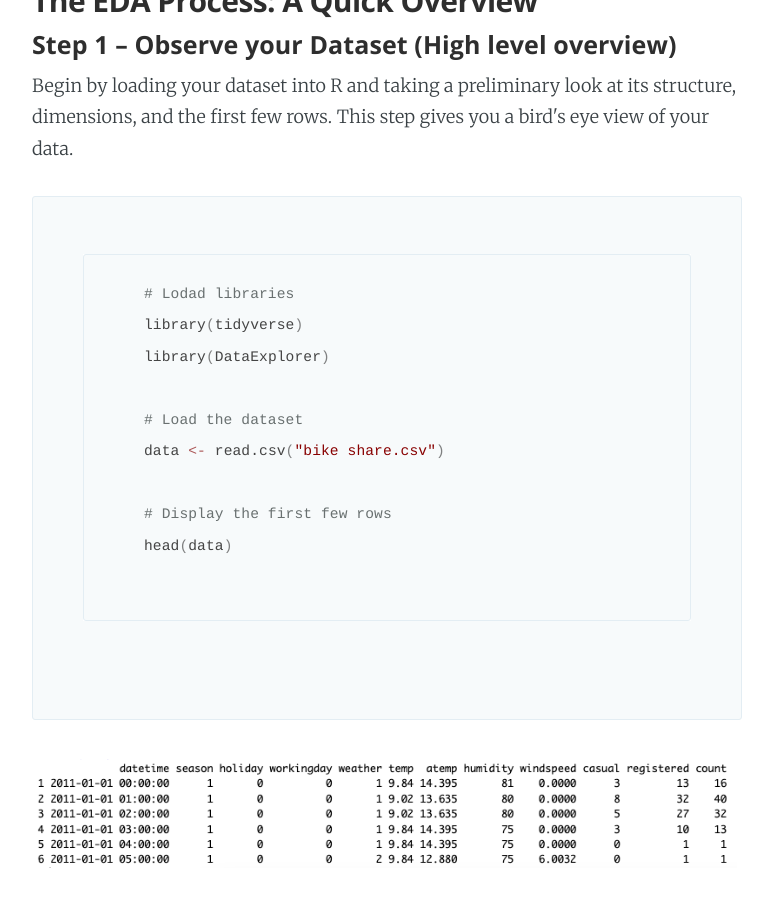
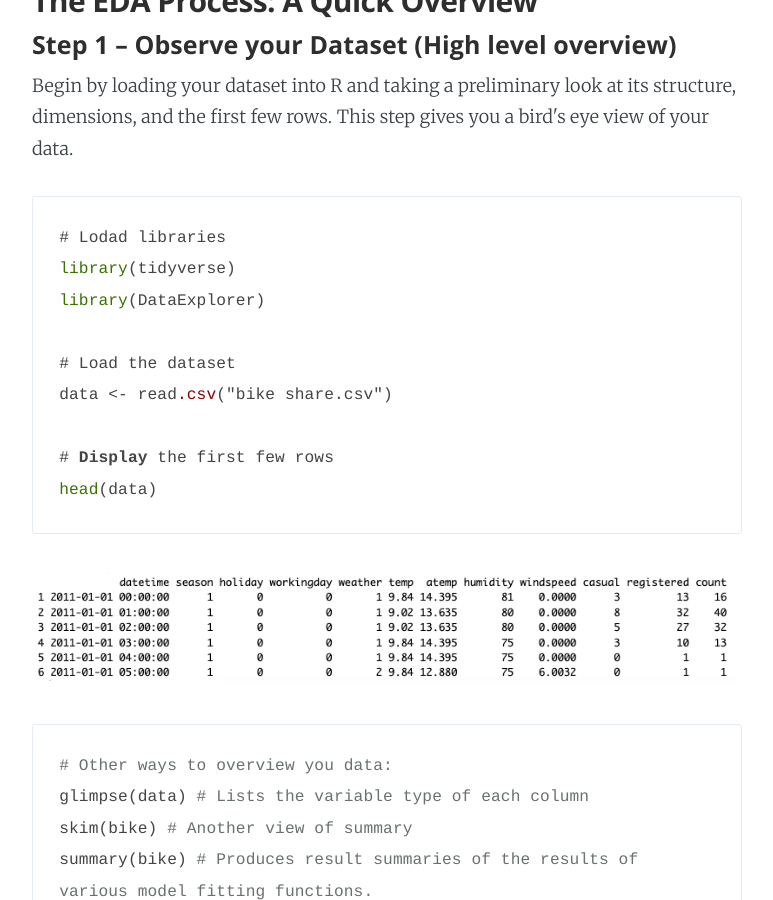
Before and after one commit to isaacaguilar97/my-blog, a Jekyll site: the page built from _posts/2023-09-01-EDA-basics.md, in a window 1280 px wide and 900 px high, scrolled down 1549 px. Shown: the whole window, without its empty margins (253-1026 px from the left). Built offline with Jekyll 4.4.1, drawn with Linux system fonts in a browser that asks for light colours; nearby versions of some CDN libraries; some of the changed text lies outside the part shown.

Commit message:
change code format

````diff
--- a/_posts/2023-09-01-EDA-basics.md
+++ b/_posts/2023-09-01-EDA-basics.md
@@ -31,75 +31,63 @@ Now, you might wonder, "Why R for EDA?" R is the perfect tool for the job becaus
 
 <p>Begin by loading your dataset into R and taking a preliminary look at its structure, dimensions, and the first few rows. This step gives you a bird's eye view of your data.</p>
 
-<pre>
-    {% highlight r %}
-    # Lodad libraries
-    library(tidyverse)
-    library(DataExplorer)
+``` r
+# Lodad libraries
+library(tidyverse)
+library(DataExplorer)
 
-    # Load the dataset
-    data <- read.csv("bike share.csv")
+# Load the dataset
+data <- read.csv("bike share.csv")
 
-    # Display the first few rows
-    head(data)
-    {% endhighlight %}
-</pre>
+# Display the first few rows
+head(data)
+```
 
 <p><img src="https://isaacaguilar97.github.io/my-blog/assets/images/head2.png" alt="Displaying Head Function" width="700"/></p>
 
-<pre>
-    {% highlight r %}
-    # Other ways to overview you data:
-    glimpse(data) # Lists the variable type of each column
-    skim(bike) # Another view of summary
-    summary(bike) # Produces result summaries of the results of various model fitting functions.
-    {% endhighlight %}
-</pre>
+``` r
+# Other ways to overview you data:
+glimpse(data) # Lists the variable type of each column
+skim(bike) # Another view of summary
+summary(bike) # Produces result summaries of the results of various model fitting functions.
+```
 
 <h4 id="Step2">Step 2 - Find missing values</h4>
 
 <p>Identify and handle missing data to prevent inaccuracies and biases in your analysis. Visualizations like bar plots or heatmaps can be quite handy in spotting gaps in your data.</p>
 
-<pre>
-    {% highlight r %}
-    # Show the percent missing in each column
-    plot_missing(data)
-    {% endhighlight %}
-</pre>
+``` r
+# Show the percent missing in each column
+plot_missing(data)
+```
 
 <p><img src="https://isaacaguilar97.github.io/my-blog/assets/images/missing.png" alt="Displaying missing value percentages"/></p>
 
 <p>Other ways to check for missing data:</p>
 
-<pre>
-    {% highlight r %}
-    # Check for missing values
-    missing_values <- sum(is.na(data))
+``` r
+# Check for missing values
+missing_values <- sum(is.na(data))
 
-    # Create a bar plot
-    barplot(missing_values, names.arg = names(data), col = "skyblue", xlab = "Variables", ylab = "Missing Values")
-    {% endhighlight %}
-</pre>
+# Create a bar plot
+barplot(missing_values, names.arg = names(data), col = "skyblue", xlab = "Variables", ylab = "Missing Values")
+```
 
 <h4 id="Step3">Step 3 - Categorize Values</h4>
 
 <p>Distinguish between different types of variables - categorical (qualitative), continuous (quantitative), and discrete. This classification will inform if there is a need to change a variable type depending on your intent to use it, like changing a double to a factor or character to a double.</p>
 
-<pre>
-    {% highlight r %}
-    # Lists the variable type of each column
-    glimpse(data)
-    {% endhighlight %}
-</pre>
+``` r
+# Lists the variable type of each column
+glimpse(data)
+```
 
 <p><img src="https://isaacaguilar97.github.io/my-blog/assets/images/glimpse.png" alt="See variables' categories"/></p>
 
-<pre>
-    {% highlight r %}
-    # Another way to check your data category
-    sapply(data, class)
-    {% endhighlight %}
-</pre>
+``` r
+# Another way to check your data category
+sapply(data, class)
+```
 
 <h4 id="Step4">Step 4 – Find Shape of Dataset</h4>
 
@@ -109,12 +97,10 @@ Now, you might wonder, "Why R for EDA?" R is the perfect tool for the job becaus
 For continuous variables like temperature (temp), it's common to use histograms to visualize the distribution. Histograms divide the range of values into bins and display the frequency of data points within each bin. This helps you identify patterns and central tendencies.
 </p>
 
-<pre>
-    {% highlight r %}
-    # Plot a histogram for a continuous variable (e.g., 'temp')
-    hist(data$temp, col = "lightblue", main = "Temperature Distribution", xlab = "Temperature")
-    {% endhighlight %}
-</pre>
+``` r
+# Plot a histogram for a continuous variable (e.g., 'temp')
+hist(data$temp, col = "lightblue", main = "Temperature Distribution", xlab = "Temperature")
+```
 
 <p><img src="https://isaacaguilar97.github.io/my-blog/assets/images/temp.png" alt="Continuous variable"/></p>
 
@@ -122,12 +108,10 @@ For continuous variables like temperature (temp), it's common to use histograms
 Categorical variables, like 'season,' can be explored using bar plots. Bar plots display the frequency of each category, making it easier to understand the distribution of these variables.
 </p>
 
-<pre>
-    {% highlight r %}
-    # Create a bar plot for a categorical variable (e.g., 'season')
-    barplot(table(data$season), col = "lightgreen", main = "Season Distribution", xlab = "Season", ylab = "Frequency")
-    {% endhighlight %}
-</pre>
+``` r
+# Create a bar plot for a categorical variable (e.g., 'season')
+barplot(table(data$season), col = "lightgreen", main = "Season Distribution", xlab = "Season", ylab = "Frequency")
+```
 
 <p><img src="https://isaacaguilar97.github.io/my-blog/assets/images/season.png" alt="Categorical variables"/></p>
 
@@ -135,12 +119,10 @@ Categorical variables, like 'season,' can be explored using bar plots. Bar plots
 Discrete variables, such as 'count,' can also be visualized using histograms. However, you might want to customize the bin size to reflect the discrete nature of the data.</p>
 
 
-<pre>
-    {% highlight r %}
-    # Plot a histogram for a discrete variable (e.g., 'count')
-    hist(data$count, breaks = 20, col = "lightcoral", main = "Count Distribution", xlab = "Count")
-    {% endhighlight %}
-</pre>
+``` r
+# Plot a histogram for a discrete variable (e.g., 'count')
+hist(data$count, breaks = 20, col = "lightcoral", main = "Count Distribution", xlab = "Count")
+```
 
 <p><img src="https://isaacaguilar97.github.io/my-blog/assets/images/count.png" alt="Discrete variables"/></p>
 
@@ -150,21 +132,17 @@ Discrete variables, such as 'count,' can also be visualized using histograms. Ho
 
 <p>Explore relationships between variables through scatter plots, correlation matrices, or other visualizations. This step is crucial for feature selection in predictive modeling. We usually compare the response variable with the explanatory variables, but also compare between explanatory variables to look for multicollinearity.</p>
 
-<pre>
-    {% highlight r %}
-    # Create a scatter plot to explore the relationship between 'temp' and 'count'
-    plot(data$temp, data$count, col = "blue", main = "Temperature vs. Count", xlab = "Temperature", ylab = "Count")
-    {% endhighlight %}
-</pre>
+``` r
+# Create a scatter plot to explore the relationship between 'temp' and 'count'
+plot(data$temp, data$count, col = "blue", main = "Temperature vs. Count", xlab = "Temperature", ylab = "Count")
+```
 
 <p><img src="https://isaacaguilar97.github.io/my-blog/assets/images/scatter_plot.png" alt="Show relationship between temp and coutn with scatter plot"/></p>
 
-<pre>
-    {% highlight r %}
-    # correlation heat map between variables
-    plot_correlation(data)
-    {% endhighlight %}
-</pre>
+``` r
+# correlation heat map between variables
+plot_correlation(data)
+```
 
 <p><img src="https://isaacaguilar97.github.io/my-blog/assets/images/corr_heatmap.png" alt="Show correlation heatmap"/></p>
 
@@ -172,33 +150,29 @@ Discrete variables, such as 'count,' can also be visualized using histograms. Ho
 
 <p>Spot anomalies that may affect the quality of your analysis by skewing the data and introducing bias to your future models. Tools like box plots, scatter plots, or z-score calculations can help in outlier detection.</p>
 
-<pre>
-    {% highlight r %}
-    # Create a box plot for 'count' to identify outliers
-    boxplot(data$count, col = "lightgreen", main = "Count Outliers")
-    {% endhighlight %}
-</pre>
+``` r
+# Create a box plot for 'count' to identify outliers
+boxplot(data$count, col = "lightgreen", main = "Count Outliers")
+```
 
 <p><img src="https://isaacaguilar97.github.io/my-blog/assets/images/outliers.png" alt="Show count potential outliers through boxplot"/></p>
 
 <p>Other ways to identify outliers:</p>
 
-<pre>
-    {% highlight r %}
-    hist(data$temp) # Histograms
-    qqnorm(data$temp) # QQ-plots
+``` r
+hist(data$temp) # Histograms
+qqnorm(data$temp) # QQ-plots
 
-    # Z-score or Standard score
-    z_scores <- scale(data$temp)
-    outliers <- which(abs(z_scores) > 2)
+# Z-score or Standard score
+z_scores <- scale(data$temp)
+outliers <- which(abs(z_scores) > 2)
 
-    # IQR (Interquartile Range) Method
-    Q1 <- quantile(data$temp, 0.25)
-    Q3 <- quantile(data$temp, 0.75)
-    IQR <- Q3 - Q1
-    outliers <- which(data$temp > Q3 + 1.5 * IQR | data$temp< Q1 - 1.5 * IQR)
-    {% endhighlight %}
-</pre>
+# IQR (Interquartile Range) Method
+Q1 <- quantile(data$temp, 0.25)
+Q3 <- quantile(data$temp, 0.75)
+IQR <- Q3 - Q1
+outliers <- which(data$temp > Q3 + 1.5 * IQR | data$temp< Q1 - 1.5 * IQR)
+```
 
 <h3 id="Clarifying">Clarifying EDA vs. Data Mining and Data Wrangling</h3>
 
````
